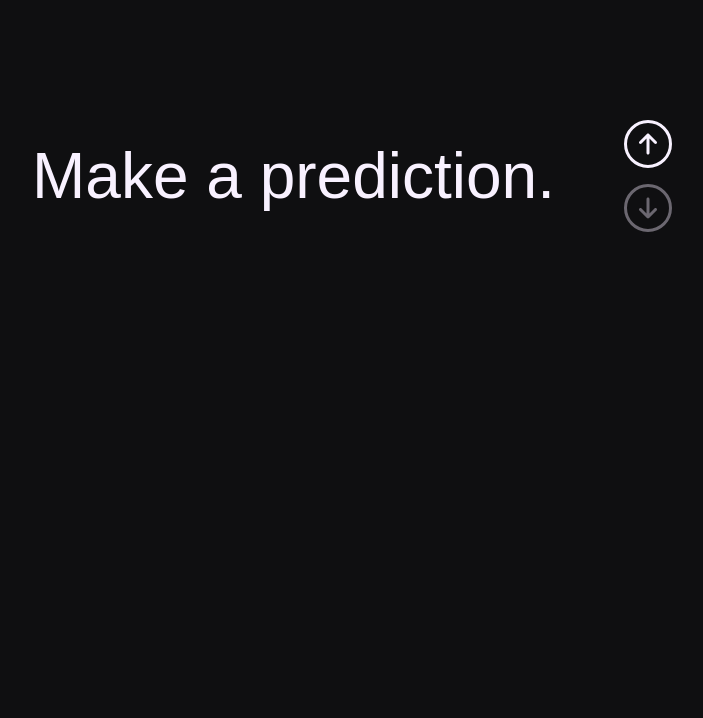
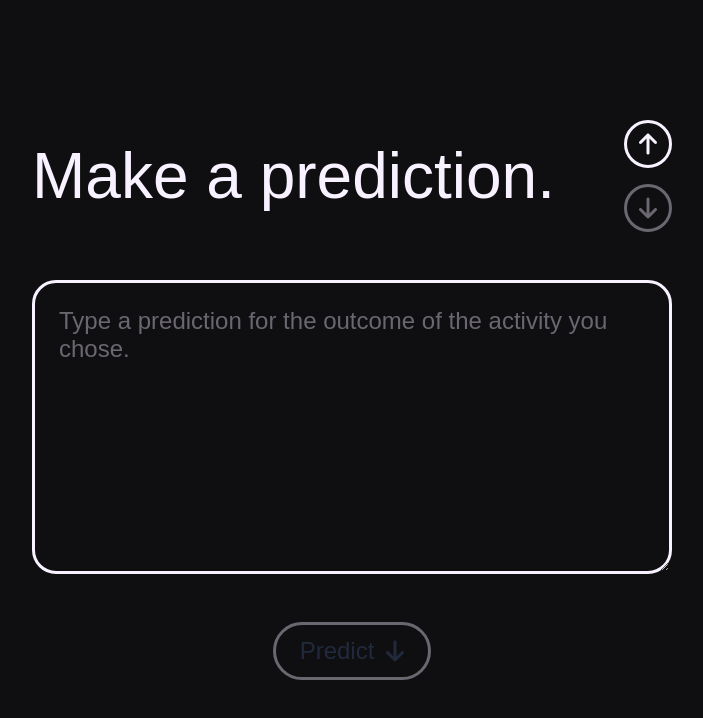
Before and after one commit to dzbarcea/a-simple-follow-through-app, a React (Create React App) app: page /predict in a window 1280 px wide. Shown: the top 718 px of the page, without its empty margins (288-991 px from the left). Built offline with nearby package versions, Linux system fonts and the light colour scheme; a web font is replaced by a local one.

Commit message:
Created Prediction and Reflection pages

```diff
--- a/src/atoms/Button/Button.tsx
+++ b/src/atoms/Button/Button.tsx
@@ -11,7 +11,7 @@ interface ButtonProps {
 
 const Button = ({ text, status, onClick }: ButtonProps) => {
     return (
-        <button className={`button button-${status}`} onClick={onClick}>
+        <button type='button' className={`button button-${status}`} onClick={onClick}>
             {text}
             <FontAwesomeIcon icon={faArrowDown} />
         </button>
--- a/src/common-styles.css
+++ b/src/common-styles.css
@@ -16,7 +16,16 @@
     --primary-dark: #212A3C;
 }
 
-h1,h2,h3,h4,h5,h6,p,button,a,label {
+::placeholder {
+    color: var(--text-faded);
+    opacity: 1; /* Firefox */
+}
+
+::-ms-input-placeholder { /* Edge 12 -18 */
+    color: var(--text-faded);
+}
+
+h1,h2,h3,h4,h5,h6,p,button,a,label,input,textarea {
     font-weight: 400;
     color: var(--text-main);
     font-family: 'Gabarito', sans-serif;
@@ -30,7 +39,7 @@ h2 {
     font-size: 3rem;
 }
 
-p,a,button,label {
+p,a,button,label,input,textarea {
 
     font-size: 1.5rem;
 }
--- /dev/null
+++ b/src/components/TextArea/TextArea.css
@@ -0,0 +1,15 @@
+.text-form {
+    display: flex;
+    flex: 1;
+    width: 100%;
+}
+
+.text-area {
+    width: 100%;
+    background: none;
+
+    padding: 1.5rem;
+
+    border: 3px solid var(--text-main);
+    border-radius: 1.5rem;
+}
--- /dev/null
+++ b/src/components/TextArea/TextArea.tsx
@@ -0,0 +1,33 @@
+import React, {useRef} from 'react';
+import './TextArea.css';
+
+interface TextAreaProps {
+    placeholder: string;
+    setIsSectionComplete: (value: boolean) => void;
+}
+
+const TextArea = ({ placeholder, setIsSectionComplete }: TextAreaProps) => {
+    const textAreaRef = useRef<HTMLTextAreaElement>(null);
+
+    const onChange = () => {
+        const textArea = textAreaRef.current;
+
+        if (!textArea) {
+            return;
+        }
+
+        if (!textArea.value || textArea.value == '') {
+            setIsSectionComplete(false);
+        } else {
+            setIsSectionComplete(true);
+        }
+    }
+
+    return (
+        <form className='text-form'>
+            <textarea ref={textAreaRef} className='text-area' placeholder={placeholder} onChange={onChange}/>
+        </form>
+    );
+}
+
+export default TextArea;
--- a/src/pages/Predict.tsx
+++ b/src/pages/Predict.tsx
@@ -1,15 +1,31 @@
 import React, {useState} from 'react';
 import Header from '../components/Header/Header';
+import TextArea from '../components/TextArea/TextArea';
+import Button from '../atoms/Button/Button';
+import {useNavContext} from '../context/NavContext';
+import {useNavigate} from 'react-router-dom';
 
 
 const Predict = () => {
-    const [hasSelection, sethasSelection] = useState(false);
+    const [isSectionComplete, setIsSectionComplete] = useState(false);
+    const navContext = useNavContext();
+    const navigate = useNavigate();
+
+    const navigateToNextPage = () => {
+        if(isSectionComplete && navContext?.nextPath) {
+            navigate(navContext.nextPath);
+        }
+    }
+
+    // TODO: onChange handler
 
     return (
         <>
-            <Header title='Make a prediction.' subtitle='Some subtitle' sectionComplete={hasSelection}/>
+            <Header title='Make a prediction.' subtitle='Some subtitle' sectionComplete={isSectionComplete}/>
 
+            <TextArea placeholder='Type a prediction for the outcome of the activity you chose.' setIsSectionComplete={setIsSectionComplete}/>
 
+            <Button text='Predict' status={isSectionComplete ? 'active' : 'disabled'} onClick={navigateToNextPage} />
         </>
     );
 }
--- a/src/pages/Reflect.tsx
+++ b/src/pages/Reflect.tsx
@@ -1,14 +1,31 @@
 import React, {useState} from 'react';
 import Header from '../components/Header/Header';
+import {useNavContext} from '../context/NavContext';
+import {useNavigate} from 'react-router-dom';
+import TextArea from '../components/TextArea/TextArea';
+import Button from '../atoms/Button/Button';
 
 
 const Reflect = () => {
     const [isSectionComplete, setIsSectionComplete] = useState(false);
+    const navContext = useNavContext();
+    const navigate = useNavigate();
 
+    const navigateToNextPage = () => {
+        if(isSectionComplete && navContext?.nextPath) {
+            navigate(navContext.nextPath);
+        }
+    }
+
+    // TODO: onChange handler
 
     return (
         <>
-            <Header title='Pick an activity.' subtitle='Some subtitle' sectionComplete={isSectionComplete}/>
+            <Header title='Reflect.' subtitle='Some subtitle' sectionComplete={isSectionComplete}/>
+
+            <TextArea placeholder={`Reflect on the activity you just did. Optionally write something here to view later.`} setIsSectionComplete={setIsSectionComplete}/>
+
+            <Button text='Finish' status={isSectionComplete ? 'active' : 'disabled'} onClick={navigateToNextPage} />
         </>
     );
 }
```
